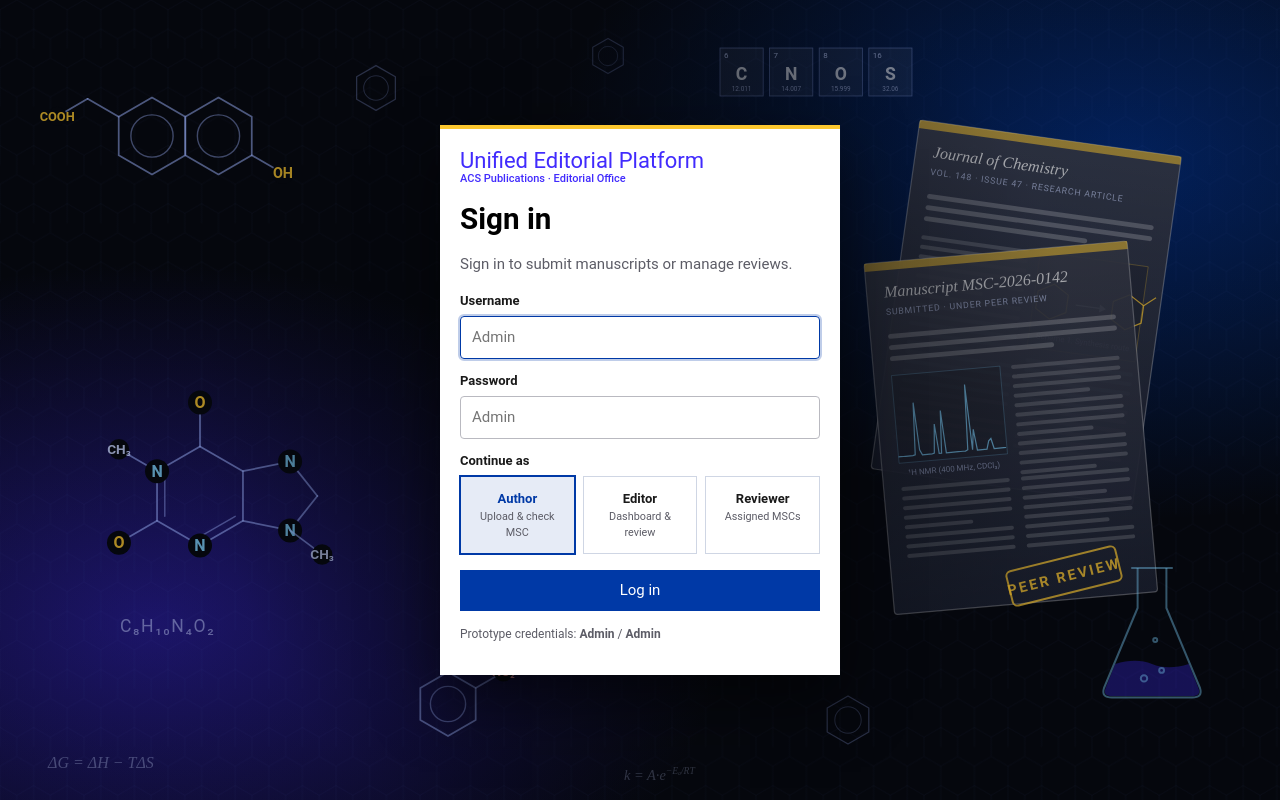
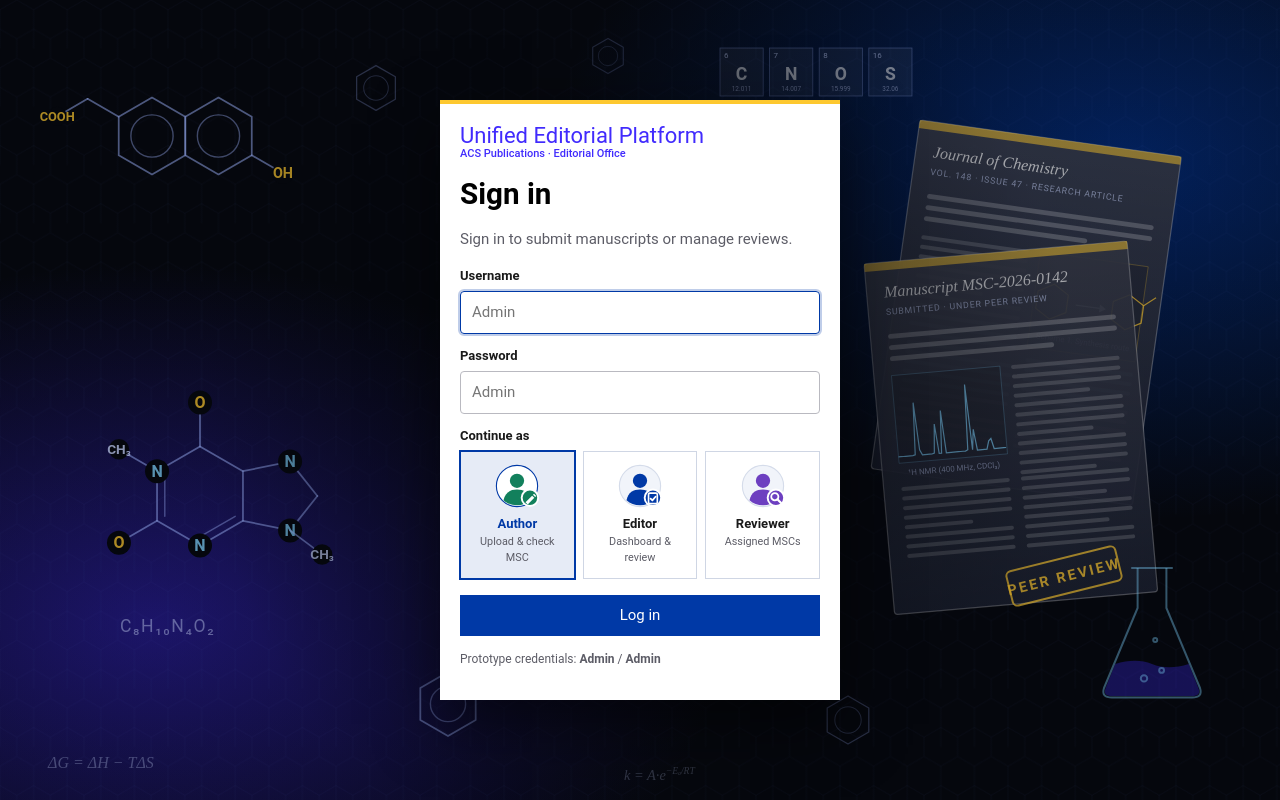
Before and after one commit to avishek-tronc/Unified-Editorial-Platform-Prototype, a website: page public/login.html in a window 1280 px wide. Drawn offline with Linux system fonts and the light colour scheme; a web font is replaced by a local one.

Commit message:
Login: role logos on the Author / Editor / Reviewer tiles
Co-Authored-By: Claude Opus 5.5 <noreply@anthropic.com>
Claude-Session: https://claude.ai/code/session_013UyawftJCzwEsJ2LtMPirw

```diff
--- a/public/css/acs-theme.css
+++ b/public/css/acs-theme.css
@@ -161,3 +161,11 @@ button.danger:hover:not(:disabled) { background: #a33024; border-color: #a33024;
 .journal-meta { display: flex; gap: 12px; align-items: flex-start; margin-top: 10px; }
 .journal-meta #journalInfo { flex: 1; }
 .hero-cover { display: flex; flex-direction: column; align-items: center; gap: 4px; }
+
+/* role logos on the login "Continue as" tiles */
+.role-toggle .role-tile-logo { display: flex; justify-content: center; margin: 0 auto 6px; width: 44px; height: 44px; }
+.role-toggle .role-tile-logo svg { width: 44px; height: 44px; overflow: visible; }
+.role-toggle .role-tile-logo svg > circle:first-child { fill: #f1f4fa; stroke: #d5dcea; stroke-width: .8; }
+.role-toggle input:checked + label .role-tile-logo svg > circle:first-child { fill: #fff; stroke: var(--pubs-blue); }
+.role-toggle label { transition: background .15s, box-shadow .15s; }
+.role-toggle label:hover { background: #f7f9fd; }
--- a/public/login.html
+++ b/public/login.html
@@ -38,6 +38,11 @@
   </div>
   <script src="/js/common.js"></script>
   <script>
+    // Role logos on the "Continue as" tiles (same person logo as beside "Signed in as")
+    document.querySelectorAll('.role-toggle input[name=role]').forEach(inp => {
+      const lab = document.querySelector(`label[for=${inp.id}]`);
+      lab.insertAdjacentHTML('afterbegin', UEP.personIcon(inp.value).replace('class="person-logo', 'class="person-logo role-tile-logo'));
+    });
     const pick = document.getElementById('reviewerPick');
     let reviewersLoaded = false;
     async function syncRole() {
```
